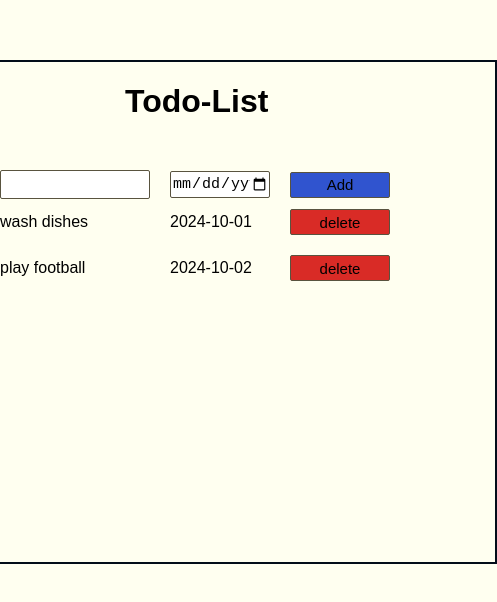
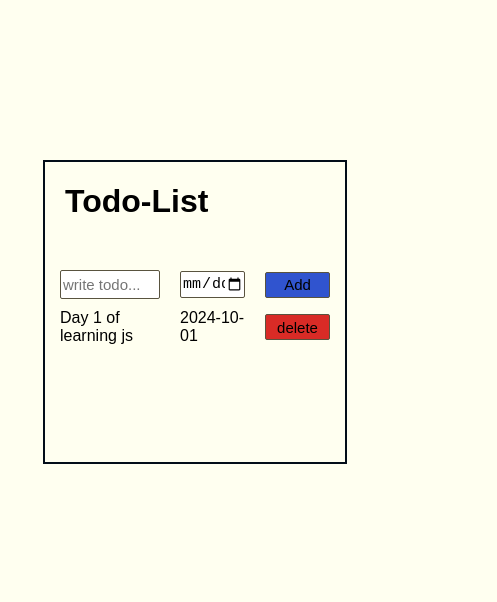
Before and after one commit to YusufRiwan/Rnddegreat, a plain HTML site: page index.html in a window 390 px wide. Shown: the part 110-712 px from the top of the page, 497 px wide, since content can reach past the window. Drawn offline with Linux system fonts and the light colour scheme.

Commit message:
Add files via upload

```diff
--- a/index.html
+++ b/index.html
@@ -10,7 +10,7 @@
   <div class="todo-list-display">
     <h1>Todo-List</h1>
     <div class="input-todo">
-    <input type="text" class="todo-list">
+    <input type="text" placeholder="write todo..." class="todo-list">
     <input type="date" class="dates">
     <button class="add-btn"
      onclick="addTodo();"
--- a/script.js
+++ b/script.js
@@ -1,12 +1,7 @@
 
-const todo =[{
-    name: 'wash dishes',
-    dueDate: '2024-10-01'
-},{
-    name: 'play football',
-    dueDate: '2024-10-02'
-}
-];
+const todo =[{name: "Day 1 of learning js",
+    dueDate: "2024-10-01"
+}];
 
 renderTodoList()
 function renderTodoList(){
--- a/style.css
+++ b/style.css
@@ -55,3 +55,20 @@ h1{
     margin-left: 230px;
     margin-bottom: 50px;
 }
+
+@media (max-width : 480px) {
+    .todo-list-display {
+
+        width: 300px;
+        height: 300px;
+        overflow: auto;
+    }
+    h1{
+        margin-left: 20px;
+        margin-bottom: 50px;
+    }
+    .todo-display,
+    .input-todo {
+        grid-template-columns: 100px 65px 65px;
+    }
+}
```
